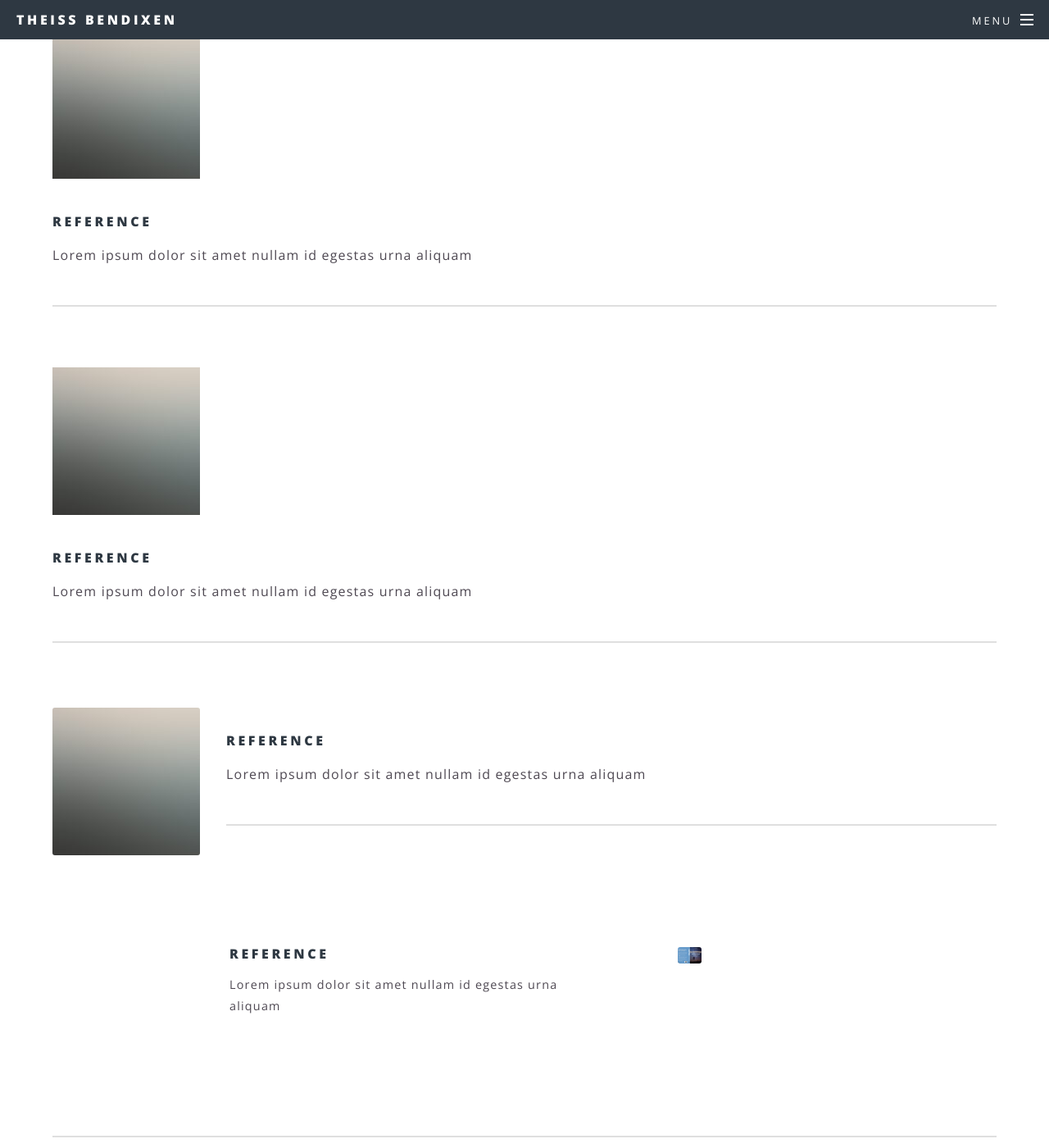
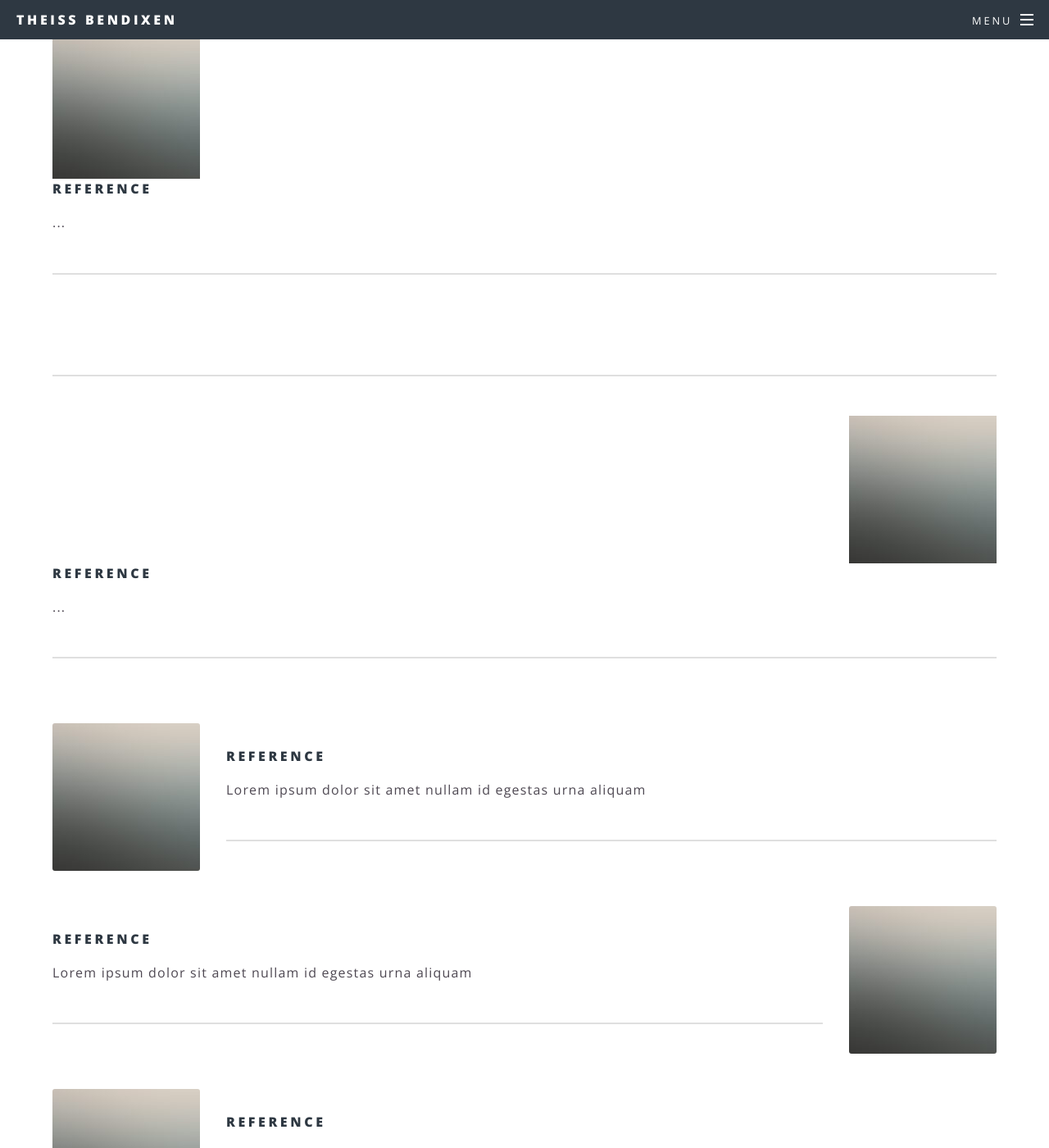
Before and after one commit to tbendixen/tbendixen.github.io, a Jekyll site: the page built from elements.html, in a window 1280 px wide and 1400 px high, scrolled down 1492 px. Shown: the whole window at 82% size. Built offline with Jekyll 4.4.1, drawn with Linux system fonts in a browser that asks for light colours.

Commit message:
Update elements.html

```diff
--- a/elements.html
+++ b/elements.html
@@ -30,13 +30,27 @@ title: Forskning
 
 				<hr />
 
-				<p><span class="text left"><img src="images/pic04.jpg" alt="" /></span><h4>Reference</h4>
+				<img src="images/pic04.jpg" style="float:left" /><div style="clear:both"><h4>Reference</h4><p>...</p></div>
+
+				<hr />
+
+				<br />
+
+				<hr />
+
+				<img src="images/pic04.jpg" style="float:right" /><div style="clear:both"><h4>Reference</h4><p>...</p></div>
+
+				<hr />
+
+				<br />
+
+				<p><span class="image left"><img src="images/pic04.jpg" alt="" /></span><h4>Reference</h4>
 							<p>Lorem ipsum dolor sit amet nullam id egestas urna aliquam</p></p>
 
 				<hr />
 				<br />
 
-				<p><span class="text right"><img src="images/pic04.jpg" alt="" /></span><h4>Reference</h4>
+				<p><span class="image right"><img src="images/pic04.jpg" alt="" /></span><h4>Reference</h4>
 							<p>Lorem ipsum dolor sit amet nullam id egestas urna aliquam</p></p>
 
 				<hr />
```
